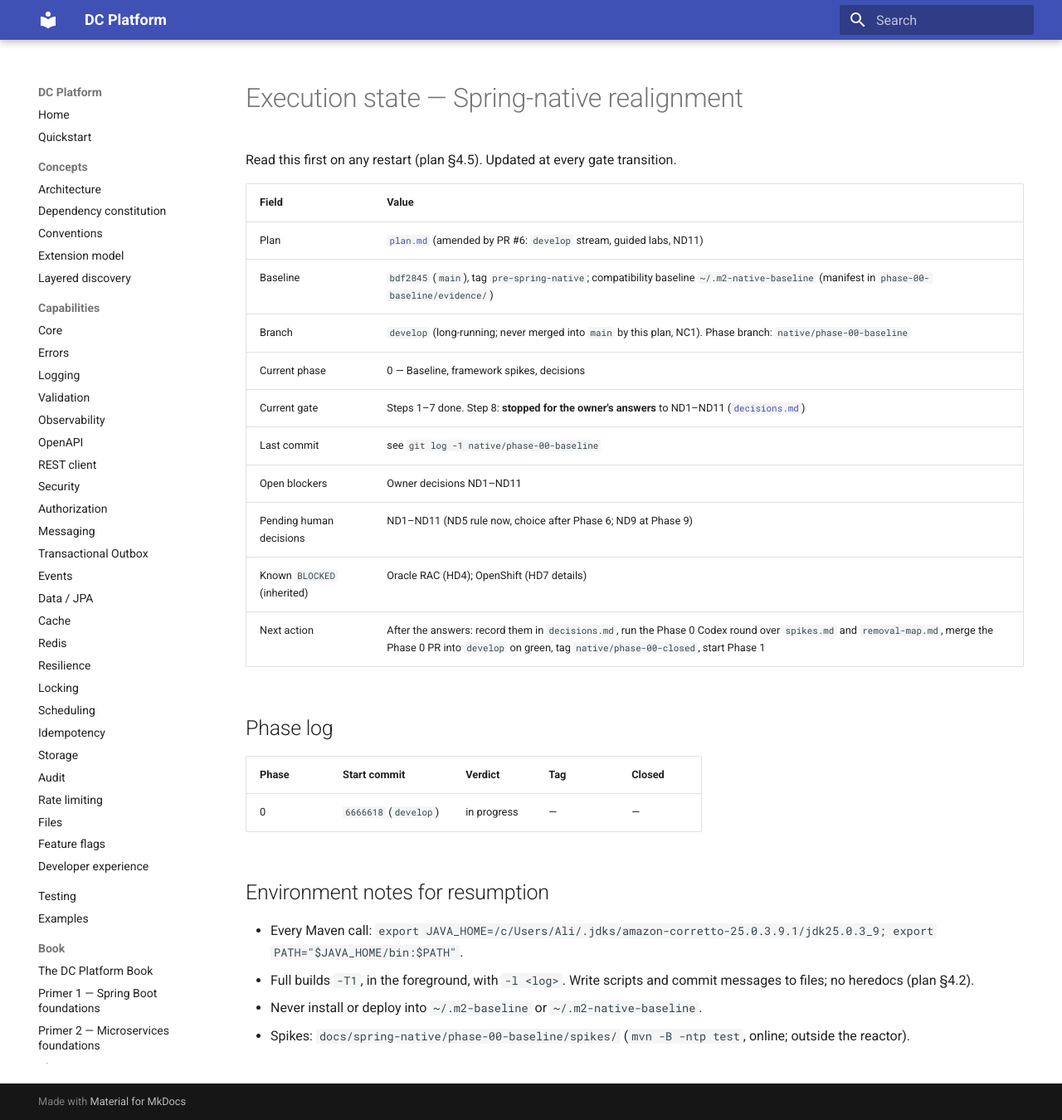
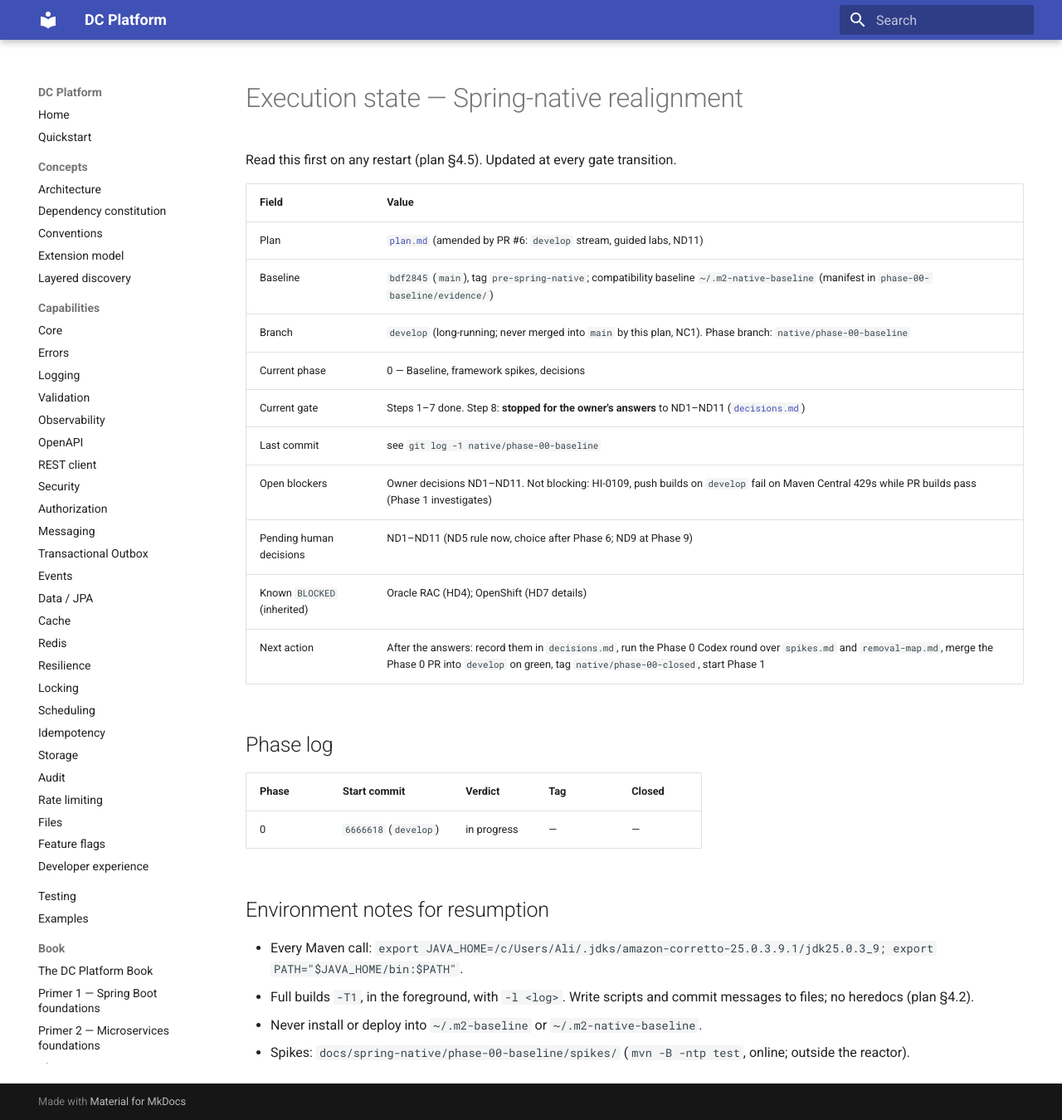
Before and after one commit to muhammadallee/dc-platform, an MkDocs documentation site: the page built from docs/spring-native/STATE.md, in a window 1280 px wide and 1350 px high. Shown: the whole window at 83% size. Built offline with MkDocs 1.6.1 and Material for MkDocs 9.7.7, drawn with Linux system fonts in a browser that asks for light colours.

Commit message:
docs(spring-native): record HI-0109, develop push builds hit Central 429
[native phase-00 gate-step8]

Co-Authored-By: Claude Opus 5.5 <noreply@anthropic.com>
Claude-Session: https://claude.ai/code/session_0131grQ6pUwFCGZox6ekZHiA

```diff
--- a/docs/spring-native/STATE.md
+++ b/docs/spring-native/STATE.md
@@ -10,7 +10,7 @@ Read this first on any restart (plan §4.5). Updated at every gate transition.
 | Current phase | 0 — Baseline, framework spikes, decisions |
 | Current gate | Steps 1–7 done. Step 8: **stopped for the owner's answers** to ND1–ND11 ([`decisions.md`](decisions.md)) |
 | Last commit | see `git log -1 native/phase-00-baseline` |
-| Open blockers | Owner decisions ND1–ND11 |
+| Open blockers | Owner decisions ND1–ND11. Not blocking: HI-0109, push builds on `develop` fail on Maven Central 429s while PR builds pass (Phase 1 investigates) |
 | Pending human decisions | ND1–ND11 (ND5 rule now, choice after Phase 6; ND9 at Phase 9) |
 | Known `BLOCKED` (inherited) | Oracle RAC (HD4); OpenShift (HD7 details) |
 | Next action | After the answers: record them in `decisions.md`, run the Phase 0 Codex round over `spikes.md` and `removal-map.md`, merge the Phase 0 PR into `develop` on green, tag `native/phase-00-closed`, start Phase 1 |
```
Also changed, not shown: docs/production-readiness/issue-register.md (+1 -0 lines).
